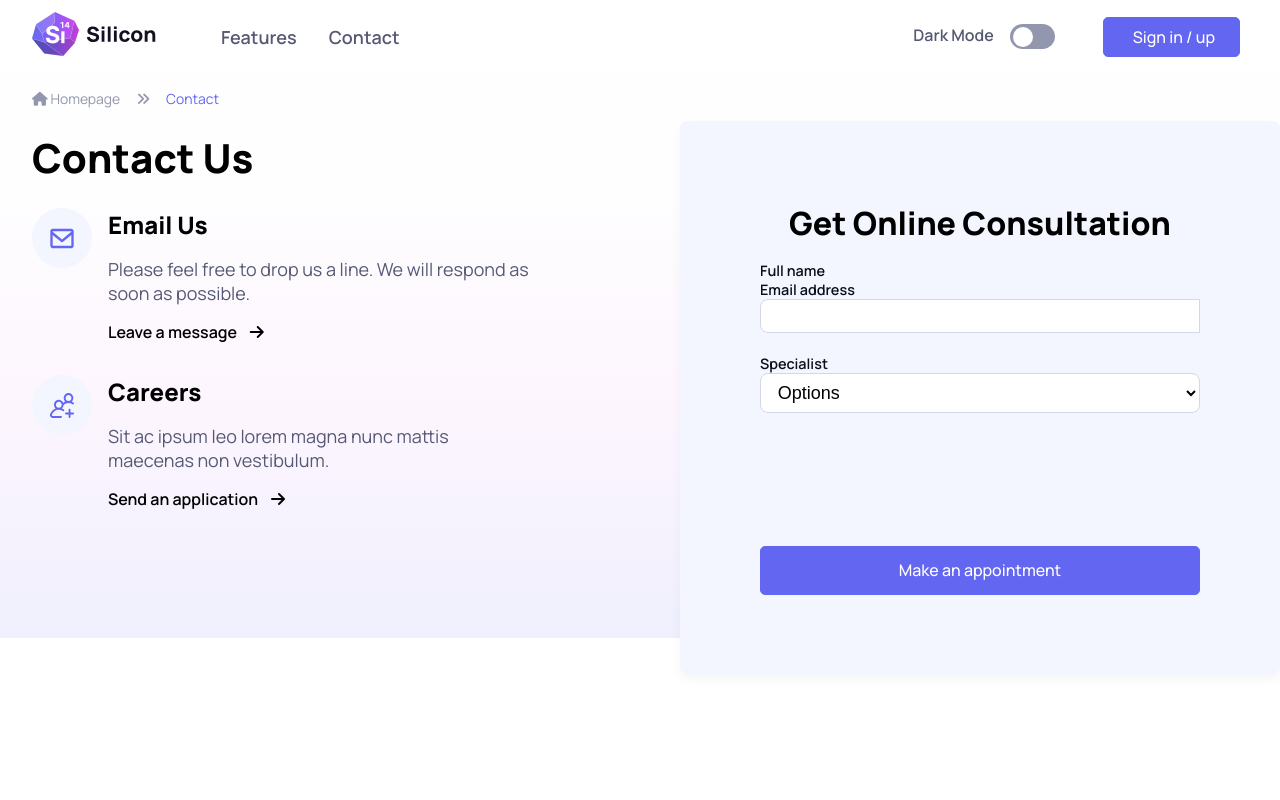
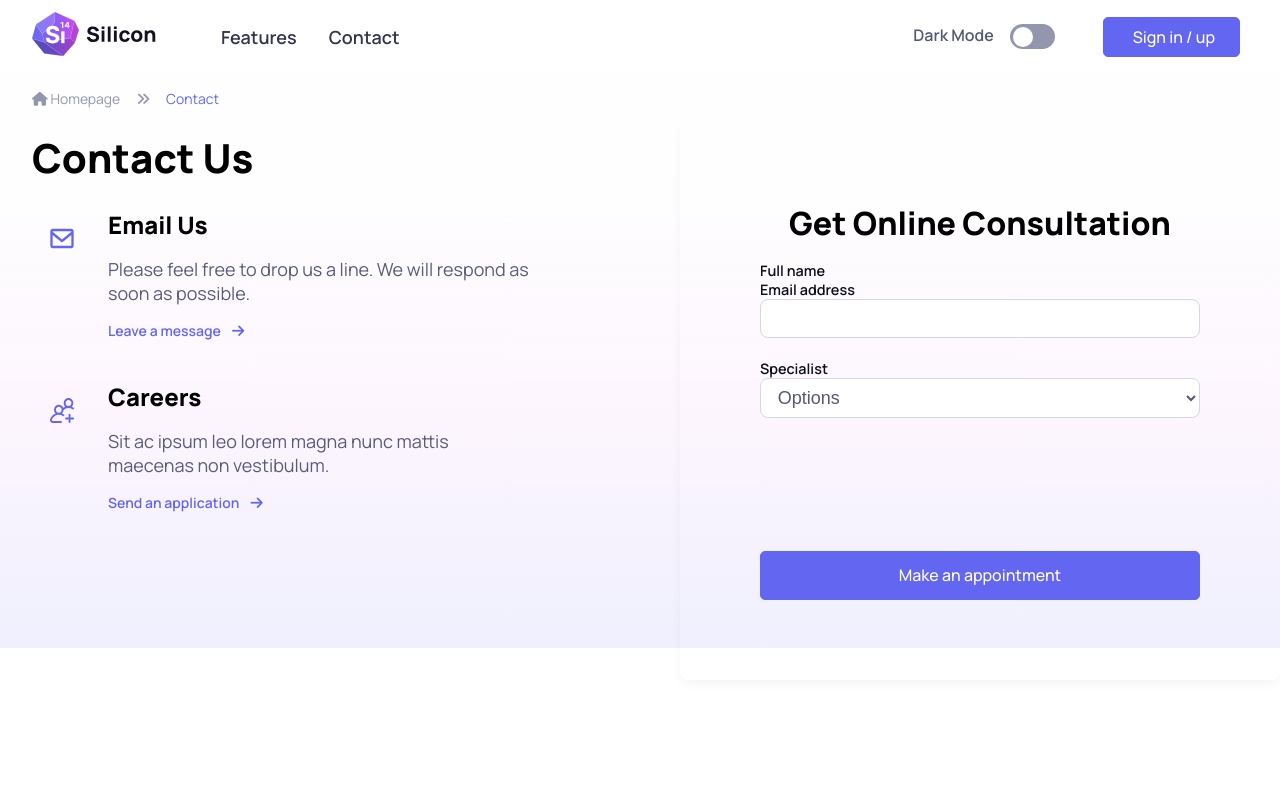
Before and after one commit to HannaKristensson/website_Silicon2.0-js.react, a React (Vite) app in the folder silicon_react/: page /Contact in a window 1280 px wide. Shown: the top 800 px of the page. Built offline with nearby package versions, Linux system fonts and the light colour scheme; some icons are missing.

Commit message:
darkmode color corrections and link/navlink css

```diff
--- a/silicon_react/src/assets/css/Darkmode.css
+++ b/silicon_react/src/assets/css/Darkmode.css
@@ -15,6 +15,7 @@
     --color-text: #fff;
     --color-breadtext: #585C7B;
     --color-white: #fff;
+    --color-navlink: white;
 
     --btn-primary-hover: transparent;
     --btn-primary-active: hsla(239, 70%, 56%, 0.3);
@@ -37,6 +38,8 @@
     --clr-border-question: rgba(255, 255, 255, 0.15);
     --clr-bg-input: rgba(255, 255, 255, 0.02);
     --clr-border-input: rgba(255, 255, 255, 0.18);
+    --clr-txt-input: #B4B7C9;
+    --clr-placeholder-input: #565973;
 
     --container-padding: 1rem;
     --fontsize-18: 18px;
@@ -48,7 +51,22 @@
 
 
 .darkmode {
+
+.form_primary {
+    option {
+        background-color: #0B0F19;
+    }
+    option:hover {
+        background-color: #22C55E;
+    }
+}
+
+/* FRONTPAGE */
 /* HEADER */
+.navlink {
+    color: --color-navlink;
+}
+
 .logo_dark {
     display: none;
 }
@@ -149,9 +167,10 @@
 }
 
 /* PAGE SEVEN */
-    input[type=email]:focus {
-        color: rgba(255, 255, 255, 0.7);
+.page_news {
+    background-color: var(--clr-bg-form);
 }
+
 
 /* FOOTER */
 footer {
@@ -160,6 +179,17 @@
     }
 }
 
+
+/* CONTACT-PAGE */
+/* Consult-form */
+/* .consult_box {
+    form {
+        color: var(--color-gray600);
+    }
+    input {
+        border-color: var(--color-gray600);
+    }
+} */
 
 @media ( min-width: 768px ) {
     /* PAGE ONE */
--- a/silicon_react/src/assets/css/contact.css
+++ b/silicon_react/src/assets/css/contact.css
@@ -82,6 +82,7 @@ a {
 
     p {
         margin: 1rem 0;
+        color: #585C7B;
     }
 }
 
@@ -105,6 +106,20 @@ gap: .8rem;
     border-radius: 8px;
 
 }
+
+.form_consult {
+    display: flex;
+    flex-direction: column;
+    text-align: left;
+
+    button {
+        margin-top: 3rem;
+        @media (min-width: 1200px) {
+            margin-top: 7rem;
+        }
+    }
+}
+
 
 
 /* SECTION TWO - DIRECTIONS  */
--- a/silicon_react/src/assets/css/lightmode.css
+++ b/silicon_react/src/assets/css/lightmode.css
@@ -12,9 +12,9 @@
     --color-gray300: #E2E5F1;
     --color-gray200: #EFF2FC;
     --color-gray100: #F3F6FF;
-    --color-text:
     --color-breadtext: #585C7B;
     --color-white: #fff;
+    --color-navlink: #33354D;
 
     --btn-primary-active: hsla(239, 70%, 56%, 0.1);
     --btn-primary-hover: transparent;
@@ -33,10 +33,12 @@
     --clr-bg-review: #fff;
     --clr-bg-accordion: #fff;
     --clr-border-accordion: #E2E5F1;
-    --clr-bg-form: #F3F6FF;
+    --clr-bg-form: ehite;
     --clr-border-question: #E2E5F1;
      --clr-bg-input: #fff;
     --clr-border-input: #D4D7E5;
+    --clr-txt-input: #565973;
+    --clr-placeholder-input: #B4B7C9;
 
     --container-padding: 1rem;
     --fontsize-18: 18px;
--- a/silicon_react/src/assets/css/stylesheet.css
+++ b/silicon_react/src/assets/css/stylesheet.css
@@ -33,12 +33,10 @@ a {
 
 a:hover {
     color: var(--color-primary);
-    text-decoration: underline;
 }
 
 h1 {
     font-size: 2.5rem;
-    /* line-height: 2.775rem; */
 }
 
 h2 {
@@ -94,31 +92,6 @@ p, h1, h2, h3, h4, h5, a, .btn-mobile {
 .p14 {
     line-height: 1.4rem;
     font-size: 0.875rem;
-}
-
-input::placeholder {
-    color: var(--color-gray500);
-    font-size: var(--fontsize-16);
-    font-family: fontAwesome, "Manrope", sans-serif;
-}
-
-.invalid_input {
-    color: firebrick;
-    font-size: .9rem;
-    display: none;
-}
-
-.empty_input {
-    border: 1px solid firebrick;
-}
-
-.error {
-    .form-input {
-        border-color: firebrick;
-    }
-    .invalid-input {
-        display: block;
-    }
 }
 
 li {
@@ -158,31 +131,81 @@ button {
     background-color: var(--btn-primary-active);
 }
 
+.link_primary {
+    font-size: var(--fontsize-14);
+    color: var(--color-primary);
+    font-weight: 600;
+    gap: .7rem;
+    display:flex;
+    align-items: center;
+    margin-bottom: .5rem;
+
+    &:hover {
+        cursor: pointer;
+        text-decoration: underline;
+    }
+}
+
+
+
+
+
+
+
+
 .form_primary {
-    display: flex;
-    flex-direction: column;
-    text-align: left;
+    width: 100%;
     font-size: .9rem;
     font-weight: 600;
     color: var(--color-gray900);
 
     input, select {
         font-size: 1.125rem;
+        color: var(--clr-txt-input);
         padding: .5rem .8rem;
         width: 100%;
         margin-bottom: 1.3rem;
-        border:1px solid var(--color-gray400);
+        border: 1px solid var(--clr-border-input);
         border-radius: 8px;
+        background-color: var(--clr-bg-input);
+        outline: none;
+        transition: 0.3s;
+    }
+
+    input:focus, select:focus {
+        border: 1px solid hsla(239, 84%, 67%, 0.5);
+        box-shadow: 0px 8px 18px -8px hsla(239, 84%, 67%, 0.4);
     }
 
     button {
         font-size: 1rem;
-        margin-top: 3rem;
         padding: .8rem;
 
-        @media (min-width: 1200px) {
-            margin-top: 7rem;
-        }
+    }
+}
+
+input::placeholder {
+    color: var(--clr-placeholder-input);
+    font-size: var(--fontsize-16);
+    font-family: fontAwesome, "Manrope", sans-serif;
+}
+
+.invalid_input {
+    color: firebrick;
+    font-size: .9rem;
+    display: none;
+}
+
+.empty_input {
+    border: 1px solid firebrick;
+}
+
+.error {
+    .form-input {
+        border-color: firebrick;
+    }
+    .invalid-input {
+        display: block;
     }
 }
 
@@ -233,6 +256,19 @@ header .container {
 
 .navbar {
     display: none;
+}
+
+.navlink {
+    p {
+        color: var(--color-navlink);
+        font-weight: 600;
+    }
+
+    p:hover {
+        cursor: pointer;
+        color: var(--color-primary);
+        text-decoration: none;
+    }
 }
 
 .btn-mobile {
@@ -331,17 +367,7 @@ header .container {
     text-decoration: none;
 }
 
-.nav-link {
-    font-size: var(--fontsize-16);
-    font-weight: 600;
-    color: var(--color-gray800);
-    text-decoration: none;
-}
-
-.nav-link:hover {
-    color: var(--color-primary);
-    text-decoration: none;
-}
+
 
 
 /* PAGE ONE */
@@ -905,15 +931,6 @@ header .container {
 
 }
 
-.questions_nav {
-    display:flex;
-    font-size: var(--fontsize-14);
-    font-weight: 600;
-    gap: .7rem;
-    justify-content: center;
-    align-items: center;
-    margin-bottom: .5rem;
-}
 
 .questions_call-txt {
     Display: flex;
@@ -925,26 +942,16 @@ header .container {
     width: 100%;
     gap: 1.2rem;
 
-    nav {
-        color: var(--color-primary);
-    }
-
-    nav:hover {
-        cursor: pointer;
-        text-decoration: underline;
-    }
-
     img {
         height: 1.75rem;
     }
 }
 
 .questions_txt {
-    nav {
+    a {
         color: var(--color-success);
     }
 }
-
 
 
 /* PAGE SEVEN - Newsletter */
@@ -952,7 +959,7 @@ header .container {
     display:grid;
     align-items: center;
     text-align: left;
-    background-color: var(--clr-bg-form);
+    background-color: #F3F6FF;;
     border-radius: 8px;
     padding: 3rem 1rem;
     gap: 2rem;
@@ -985,6 +992,12 @@ header .container {
 
     grid-column: 1/4;
     grid-row: 2/3;
+
+    input {
+        padding-left: 1rem;
+        border-radius: 8px 0px 0px 8px;
+        margin-bottom: 0;
+    }
 
     .btn_primary {
         width: 7rem;
@@ -995,25 +1008,6 @@ header .container {
     }
 }
 
-.Subscribe_input {
-    background-color: var(--clr-bg-input);
-    border: 1px solid var(--clr-border-input);
-}
-
-input[type=email] {
-    width: 100%;
-    color: var(--color-gray700);
-    font-size: var(--fontsize-16);
-    font-family: fontAwesome, "Manrope", sans-serif;
-    border-radius: 8px 0px 0px 8px;
-    outline: none;
-    transition: 0.3s;
-}
-
-input[type=email]:focus {
-    border: 1px solid hsla(239, 84%, 67%, 0.5);
-    box-shadow: 0px 8px 18px -8px hsla(239, 84%, 67%, 0.4);
-}
 
 .Subscribe_letter  {
     position: absolute;
@@ -1021,11 +1015,6 @@ input[type=email]:focus {
     left: 1rem;
     transform: translate(-50%, -50%);
 }
-
-.email_in {
-    padding-left: 1rem;
-}
-
 
 
 /* FOOTER */
@@ -1218,6 +1207,10 @@ header .container {
     }
 }
 
+.questions_contact {
+    display: flex;
+}
+
 .question_text {
     max-width: 420px;
 
@@ -1263,10 +1256,6 @@ header .container {
     border-radius: 0px 0px 8px 8px;
     padding: 1.3rem;
     padding-top: 0;
-}
-
-.questions_contact {
-    display: flex;
 }
 
 
--- a/silicon_react/src/components/ContactConsultForm/ConsultForm.jsx
+++ b/silicon_react/src/components/ContactConsultForm/ConsultForm.jsx
@@ -62,16 +62,20 @@ const ConsultForm = () => {
 
 
   return (
-      <form className="consult_form form_primary" onSubmit={handleSubmit} noValidate >
+      <form className="form_primary form_consult" onSubmit={handleSubmit} noValidate >
         <label htmlFor="fullName">Full name</label>
         {/* <input className={isError === 'empty_input' ? 'error' : '' }  type="text" name="fullName" defaultValue={formData.fullName} onChange={handleInputChange} required /> */}
         <label htmlFor="email">Email address</label>
-        <input className="Subscribe_input" type="email" name="email" defaultValue={formData.email} onChange={handleInputChange} required/>
+        <input className="" type="email" name="email" defaultValue={formData.email} onChange={handleInputChange} required/>
         <label htmlFor="specialist">Specialist</label>
-        <select className="Subscribe_input" id="specialistSelect" name="specialist" defaultValue={formData.specialist} onChange={handleInputChange} required>
+        <select className="" id="specialistSelect" name="specialist" defaultValue={formData.specialist} onChange={handleInputChange} required>
           <option value="opt">Options</option>
-          <option value="doc">Doctor</option>
-          <option value="prog">Programmer</option>
+          <option value="cus">Customer service</option>
+          <option value="sup">App support</option>
+          <option value="bank">Bank clerk</option>
+          <option value="adv">Advisory</option>
+          <option value="sec">It-security</option>
+          <option value="dev">Developer</option>
         </select>
         {submissionStatus && <p>{submissionStatus}</p>}
         <button className="btn_primary" id="consult_submit">Make an appointment</button>
--- a/silicon_react/src/components/ContactUs.jsx
+++ b/silicon_react/src/components/ContactUs.jsx
@@ -27,7 +27,7 @@ function Contacts() {
         <div>
           <h4>Email Us</h4>
           <p>Please feel free to drop us a line. We will respond as soon as possible.</p>
-          <Link to={'/'} className="contact_linktxt" >
+          <Link to={'/'} className="link_primary" >
           Leave a message
           <i className="fa-solid fa-arrow-right"></i>
           </Link>
@@ -42,7 +42,7 @@ function Contacts() {
         <div>
         <h4>Careers</h4>
         <p>Sit ac ipsum leo lorem magna nunc mattis maecenas non vestibulum.</p>
-          <Link to={'/'} className="contact_linktxt" >
+          <Link to={'/'} className="link_primary" >
           Send an application
           <i className="fa-solid fa-arrow-right"></i>
           </Link>
--- a/silicon_react/src/components/Header.jsx
+++ b/silicon_react/src/components/Header.jsx
@@ -17,8 +17,8 @@ function Header() {
                 <img src={logolight} alt="Silicon Logotype." className="logo_light image"/>
             </NavLink>
             <nav id="main-menu" className="navbar">
-                <NavLink className="nav-link" to={"/"}><p>Features</p></NavLink>
-                <NavLink className="nav-link" to={"/contact"}><p>Contact</p></NavLink>
+                <NavLink className="navlink" to={"/"}><p>Features</p></NavLink>
+                <NavLink className="navlink" to={"/contact"}><p>Contact</p></NavLink>
             </nav>
             <div id="break"></div>
 
--- a/silicon_react/src/components/HomeNewsletterForm/NewsletterForm.jsx
+++ b/silicon_react/src/components/HomeNewsletterForm/NewsletterForm.jsx
@@ -45,8 +45,8 @@ function NewsletterForm() {
 
 
   return (
-    <form className="Subscribe_box" id="newsForm" onSubmit={handleSubmit}>
-        <input className="Subscribe_input email_in" type="email" name="email"   placeholder="&#xf0e0;   Your email" defaultValue={formData.email} onChange={handleInputChange} required/>
+    <form className="Subscribe_box form_primary" id="newsForm" onSubmit={handleSubmit}>
+        <input className="" type="email" name="email"   placeholder="&#xf0e0;   Your email" defaultValue={formData.email} onChange={handleInputChange} required/>
         <button className="btn_primary btn-pri" id="newsletter_submitBtn">Subscribe</button>
     </form>
   )
--- a/silicon_react/src/components/HomeQuestions.jsx
+++ b/silicon_react/src/components/HomeQuestions.jsx
@@ -24,14 +24,14 @@ function Questions() {
             <div className="questions_call-txt">
                 <img src={call} alt="Phone handset."/>
                 <p>Still have  questions?</p>
-                <a href="#" className="questions_nav" >Contact us
+                <a href="#" className="link_primary" >Contact us
                     <i className="fa-solid fa-arrow-right"></i>
                 </a>
             </div>
             <div className="questions_call-txt questions_txt" >
                 <img src={text} alt="Chat bubble." />
                 <p>Don't like phone calls?</p>
-                <a href="#" className="questions_nav" >
+                <a href="#" className="link_primary" >
                     Contact us
                     <i className="fa-solid fa-arrow-right"></i>
                 </a>
```
Also changed, not shown: silicon_react/src/components/DarkModeSwitch.jsx (+0 -21 lines). Lines whose indentation alone changed are shown as unchanged.
